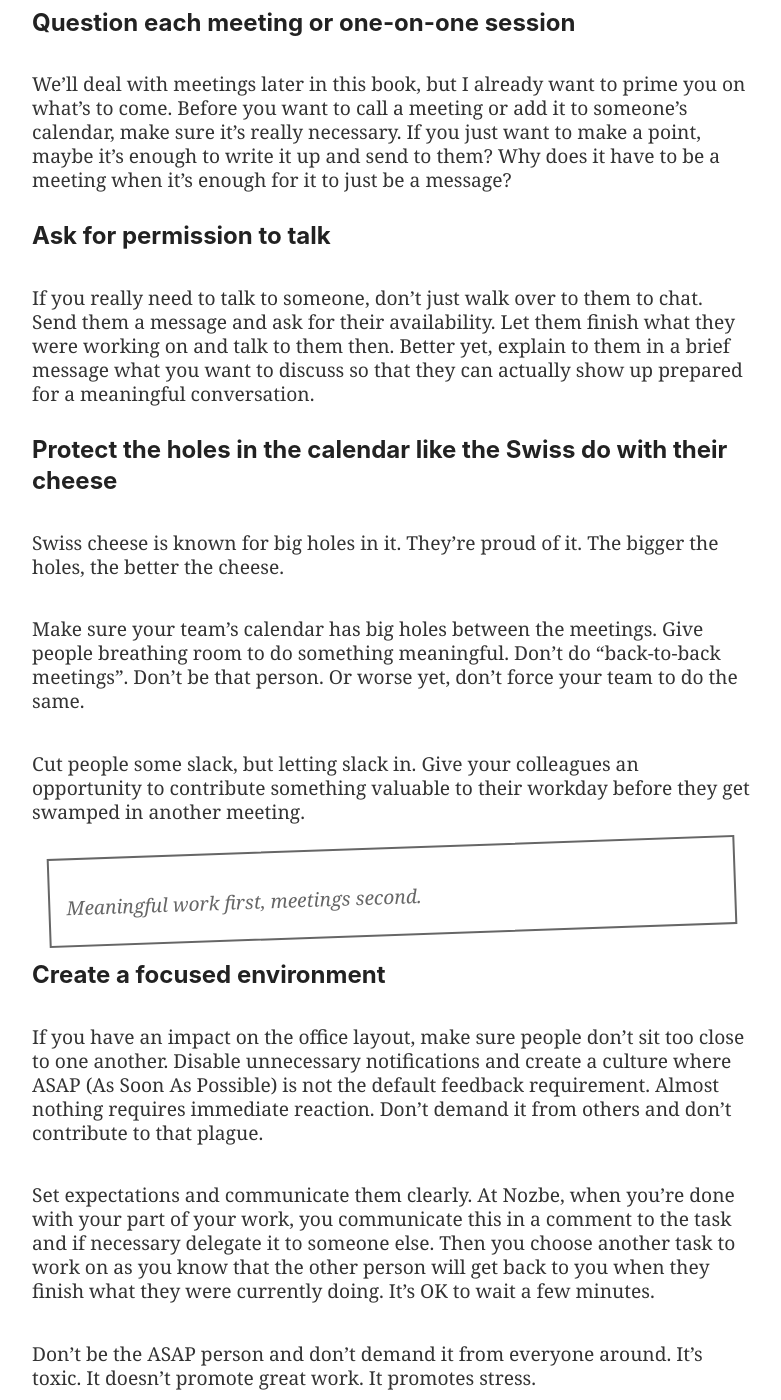
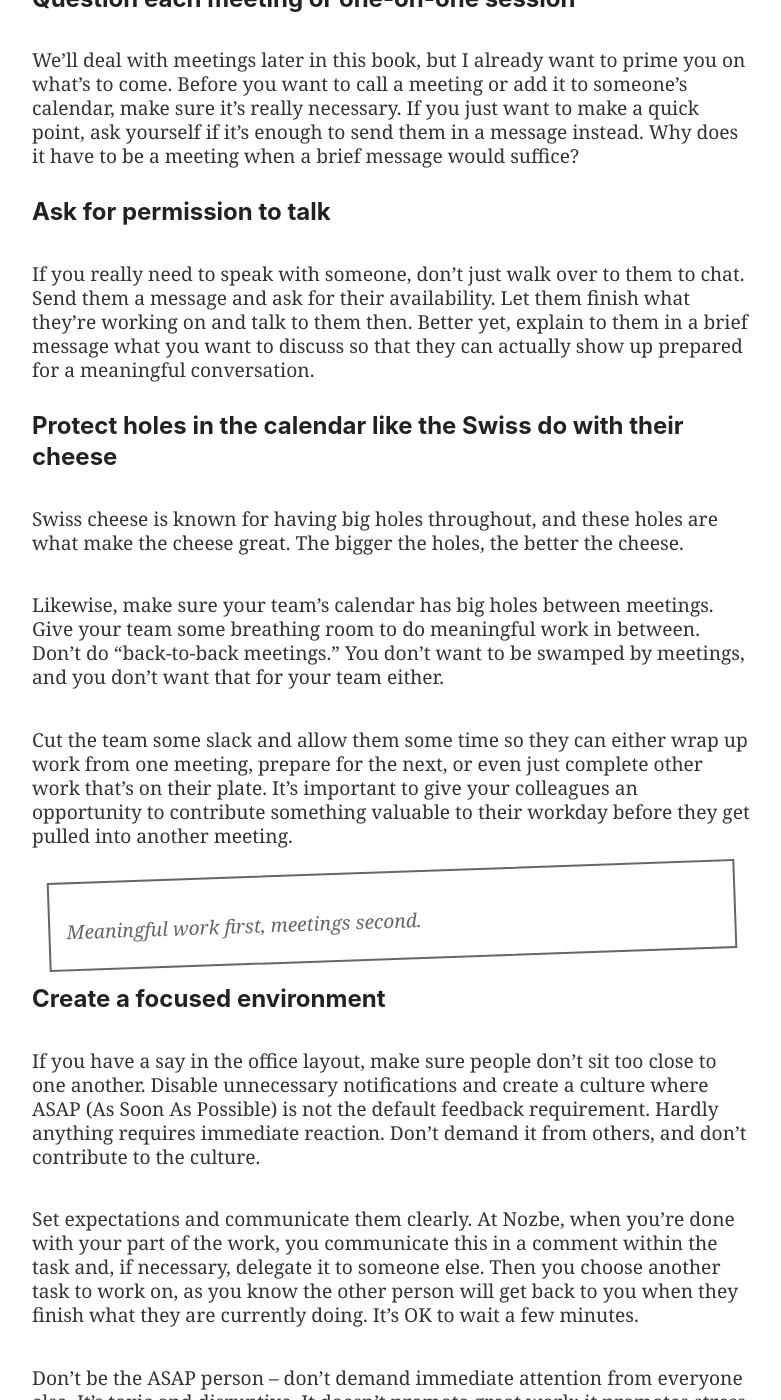
Before and after one commit to Nozbe/NoOffice.org, a Jekyll site: the page built from _book/focus.md, in a window 1280 px wide and 1400 px high, scrolled down 1828 px. Shown: the whole window, without its empty margins (248-1029 px from the left). Built offline with Jekyll 4.4.1, drawn with Linux system fonts in a browser that asks for light colours; some of the changed text lies outside the part shown.

Commit message:
proofreading

```diff
--- a/_book/focus.md
+++ b/_book/focus.md
@@ -1,121 +1,121 @@
 ---
 part: one
 title: Find focus at work
-subtitle: All everyone needs is love… and much more focused time to get stuff done.
+subtitle: All everyone needs is love… and much more focus time to get stuff done.
 ---
 
 * TOC
 {:toc}
 
-How do you make your team members work better? By giving them modern tools? More gadgets? Better perks? Fancier desks or chairs? Yes, maybe. But I'd say the most important thing you can do as a team leader is protect your people's focused time.
+How do you make your team members work better? By giving them modern tools? More gadgets? Better perks? Fancier desks or chairs? Yes, maybe. But I'd say the most important thing you can do as a team leader is protect your people's focus time.
 
 ## Why is focus so important these days?
 
-People are hired by companies to do great work. To really contribute to the company's bottom line. And to do that, they should deliver amazing results. Work X hours which produce 10X results, right?
+People are hired by companies to do great work, to really contribute to the company's bottom line. And to do that, they should deliver amazing results.
 
-But how do you want them to do that, if they're interrupted all the time?
+But how do you want people to do this if they're interrupted all the time?
 
-> It's not that people don't have enough time. They don't have enough focused time.
+> It's not that people don't have enough time; it’s that they don't have enough focus time.
 
-People who work as knowledge workers are there to use their brains, their professional expertise - to deliver great work.
+People who work as knowledge workers are there to use their brains and their professional expertise to deliver great work.
 
-Yet they are doomed to fail, if they’re stuck in meetings, bombarded with emails and notifications or interrupted by fellow colleagues "for just a minute."
+Yet they are doomed to fail if they’re stuck in meetings, bombarded with emails and notifications or interrupted by fellow colleagues "for just a minute."
 
-What's worse is that many managers aren't helping them at all! They invent status meetings without agenda and come up with all the creative ways of getting people's attention. While they should be shielding them and helping them find focus. That's their job!
+What's worse is that many managers aren't helping them at all! They invent status meetings without agendas and come up with creative ways of getting people's attention when they should really be shielding them and helping them find focus. That's their job!
 
 ## How to find and protect focus at work?
 
-As a manager, make it a primary goal for you - to give your people long stretches of time of uninterrupted work. Here are a few ideas:
+As a manager, make it one of your primary goals to give your people long stretches of time of uninterrupted work. Here are a few ideas:
 
 ### Question each meeting or one-on-one session
 
-We'll deal with meetings later in this book, but I already want to prime you on what's to come. Before you want to call a meeting or add it to someone's calendar, make sure it's really necessary. If you just want to make a point, maybe it's enough to write it up and send to them? Why does it have to be a meeting when it's enough for it to just be a message?
+We'll deal with meetings later in this book, but I already want to prime you on what's to come. Before you want to call a meeting or add it to someone's calendar, make sure it's really necessary. If you just want to make a quick point, ask yourself if  it's enough to  send them in a message instead. Why does it have to be a meeting when a brief message would suffice?
 
 ### Ask for permission to talk
 
-If you really need to talk to someone, don't just walk over to them to chat. Send them a message and ask for their availability. Let them finish what they were working on and talk to them then. Better yet, explain to them in a brief message what you want to discuss so that they can actually show up prepared for a meaningful conversation.
+If you really need to speak with someone, don't just walk over to them to chat. Send them a message and ask for their availability. Let them finish what they’re working on and talk to them then. Better yet, explain to them in a brief message what you want to discuss so that they can actually show up prepared for a meaningful conversation.
 
-### Protect the holes in the calendar like the Swiss do with their cheese
+### Protect holes in the calendar like the Swiss do with their cheese
 
-Swiss cheese is known for big holes in it. They're proud of it. The bigger the holes, the better the cheese.
+Swiss cheese is known for having big holes throughout, and these holes are what make the cheese great. The bigger the holes, the better the cheese.
 
-Make sure your team's calendar has big holes between the meetings. Give people breathing room to do something meaningful. Don't do "back-to-back meetings". Don't be that person. Or worse yet, don't force your team to do the same.
+Likewise, make sure your team's calendar has big holes between meetings. Give your team some breathing room to do meaningful work in between. Don't do "back-to-back meetings." You don’t want to be swamped by meetings, and you don’t want that for your team either.
 
-Cut people some slack, but letting slack in. Give your colleagues an opportunity to contribute something valuable to their workday before they get swamped in another meeting.
+Cut the team some slack and allow them some time so they can either wrap up work from one meeting, prepare for the next, or even just complete other work that’s on their plate. It’s important to give your colleagues an opportunity to contribute something valuable to their workday before they get pulled into another meeting.
 
 > Meaningful work first, meetings second.
 
 ### Create a focused environment
 
-If you have an impact on the office layout, make sure people don't sit too close to one another. Disable unnecessary notifications and create a culture where ASAP (As Soon As Possible) is not the default feedback requirement. Almost nothing requires immediate reaction. Don't demand it from others and don't contribute to that plague.
+If you have a say in the office layout, make sure people don't sit too close to one another. Disable unnecessary notifications and create a culture where ASAP (As Soon As Possible) is not the default feedback requirement. Hardly anything requires immediate reaction. Don't demand it from others, and don't contribute to the culture.
 
-Set expectations and communicate them clearly. At Nozbe, when you're done with your part of your work, you communicate this in a comment to the task and if necessary delegate it to someone else. Then you choose another task to work on as you know that the other person will get back to you when they finish what they were currently doing. It's OK to wait a few minutes.
+Set expectations and communicate them clearly. At Nozbe, when you're done with your part of the work, you communicate this in a comment within the task and, if necessary, delegate it to someone else. Then you choose another task to work on, as you know the other person will get back to you when they finish what they are currently doing. It's OK to wait a few minutes.
 
-Don't be the ASAP person and don't demand it from everyone around. It's toxic. It doesn't promote great work. It promotes stress.
+Don't be the ASAP person – don't demand immediate attention from everyone else. It's toxic and disruptive. It doesn't promote great work: it promotes stress.
 
-> Maximizing every team member’s focused time should be manager’s top priority.
+> Maximizing every team member’s focus time should be a manager’s top priority.
 
-## "Open" offices suck focus out of the room like a vacuum cleaner
+## "Open" offices suck the focus out of a room like a vacuum cleaner
 
-The new definition of a modern workspace is the "open floor" office. Where everyone sits next to each other. No walls. No barriers. No private space.
+The new definition of a modern workspace is the "open floor" office, where everyone sits next to each other. No walls. No barriers. No private space.
 
-Many managers and bosses love this concept. They say that the ideas are flowing like airwaves between people and creativity is skyrocketing as everyone can have serendipitous conversations.
+Many managers and bosses love this concept. They believe that ideas flow like airwaves between people and that creativity skyrockets when everyone can have serendipitous conversations.
 
-The whole Silicon Valley is all in on such offices. Facebook has supposedly built the largest "open office" in the world with the help of a very fancy architect firm. Apple has built a spaceship office with lots of open floors. If Apple and Facebook and all of Silicon Valley is doing it, it must be great, right?
+Silicon Valley is a massive promoter of such offices. Facebook has supposedly built the largest "open office" in the world with the help of a very high-end architecture firm. Apple has built a spaceship office with many open floors. So if Apple and Facebook and all of Silicon Valley is working this way, it must be great, right?
 
-The truth is that such offices are built to cater to the bosses' egos: *"Look at my amazing, creative, office-worker factory!".*
+The truth is that such offices are built to cater to the bosses' egos: *"Look at my amazing, creative, office-worker factory!"*
 
-Also, ask bosses at these companies why they have private offices and don't work on the open floor?
+Then why do bosses at these companies have private offices instead of working in the open space?
 
-> It's a typical "do as I say, don't do as I do" moment. "Open" office layout doesn't let people focus on their work but it lets their bosses see what's going on and do "management by looking around".
+> It's a typical "do as I say, not as I do" moment. An "open" office layout doesn't allow people to focus on their work, but it lets their bosses see what's going on and  perform “management by looking around."
 
-Now ask anyone how much they like working in such an office. People hate open offices. They struggle to find focus there. They can't get any meaningful work done. They bend over backwards to really make this work!
+Now ask anyone how much they like working in such an office… People hate open offices! They struggle to find focus there. They can't get any meaningful work done. They’re forced to work even harder to do their jobs in an unproductive environment!
 
-The bosses say it's all about "random chat", "collaboration", "serendipity", "casual exchange of ideas"… and that's great, but even if you do get a great idea like this, then when in the hell would you find the time and focus to write it up? To prepare it? To look at it from all angles and analyze it in peace? Well, not here…
+The bosses say it's all about "random chat," "collaboration," "serendipity," "the casual exchange of ideas"… and that's great, but even if your work breeds all of these great ideas, then when in the hell would you find the time and focus to write them up? To prepare your work? To look at it from all angles and analyze it in peace? Well, not here…
 
 ### The reality of "open offices"
 
-I've seen these offices. People using noise-cancelling headphones, getting lots of monitor screens, putting cardboard around their desks or even hiding under their fancy stand-up desks.[^1]
+I've seen these offices, seen people using noise-cancelling headphones, using multiple monitor screens, putting cardboard walls around their space or even hiding under their fancy stand-up desks.[^1]
 
-This is really bad. And the worst thing about it is that the myth of an open office work plan has already been abolished in the 80s! Yes, in the much popular "Peopleware" book![^2]
+This is terribler. And the worst thing about it is that the myth of an open office was already abolished in the 80s! Yes, this concept was quashed in the much popular Peopleware book![^2]
 
-If you want people in your office to work efficiently and with maximum focus, avoid "open offices" like a plague.
+If you want people in your office to work efficiently and with maximum focus, avoid "open offices" like the plague.
 
 1. Don't design your office in an open way.
 2. When in doubt about whether to go with a more "open office design", see point 1.
 3. If you really have to go "open office" for some reason, you'll find a few guidelines below.
 
-### Guidelines for offices focused on… focus at work.
+### Guidelines for offices that are serious about focus at work
 
-When designing your office:
+When designing your office, try to incorporate these ideas:
 
-- Space people out so that they can have some breathing room and peace and quiet to think and write up these brilliant ideas
-- Find natural barriers like furniture, whiteboards, walls so that people don't see each other at all times
-- Get a waterfall and put it in the middle of an office. The sound of water is soothing and cancels out many conversations
-- Create separate rooms for meetings or conversations. This way people talking don't interrupt everyone else.
-- Introduce "library rules" where people shouldn't just speak in the common open office space.
-- Design "common spaces" in a more attractive way - like cafeteria or kitchen. This is where people should meet for a casual coffee or serendipitous conversations.
+- Space people out so that they can have some breathing room from others and find some peace and quiet to think and write up their brilliant ideas.
+- Use natural barriers like furniture, whiteboards and walls so that people don't see each other at all times.
+- Get a waterfall and put it in the middle of an office. The sound of water is soothing and helps drown out many conversations.
+- Create separate rooms for meetings or conversations. This ensures that necessary conversations don't interrupt everyone else.
+- Introduce "library rules" where people know not to speak in the common open office space.
+- Design "common spaces" in a more attractive way – such as a cafeteria or a kitchen. This is where people should meet for a casual coffee or conversation.
 
 ## How one of my friends rebelled against the "open office"
 
-A friend of mine works in a traditionally big office with more than two thousand workers. They had an expansion project and built an additional wing in their office and in this new wing they designed the whole office floor in an "open" way.
+A friend of mine works in a traditionally big office with more than two thousand workers. There was an expansion project and the company built an additional wing in their office. In this new wing, they designed the entire office floor in an "open" way.
 
-The problem was that my friend's team was spoiled. They were all used to having their own private offices. And their work requires that! They spend most of their workday analyzing and preparing long and complicated documents. Focused work is what they do. And now suddenly their bosses were telling them to move to this new "open" environment.
+The problem was that my friend's team was spoiled. They were all used to having their own private offices – and their work requires that! They spend most of their workdays analyzing and preparing long and complicated documents. Focused work is what they do. And now suddenly their bosses were telling them to move to this new "open" environment.
 
 They flat out refused.
 
-They just said "no way" to their bosses and because their department is the biggest revenue-generating part of the business, they had the leverage.
+They said "no way" to their bosses, and because their department is the biggest revenue-generating part of the business, they had the leverage.
 
-After much debate and discussion their bosses caved. They left my friend's team alone and moved other people to the "open offices".
+After much debate and discussion, their bosses caved. They left my friend's team alone and moved other people to the "open offices."
 
-The sad part of this story is that the bosses didn't take the hint. If the most important department in the company doesn't want to work in an "open office", maybe it's not such a good idea in the first place?
+The sad part of this story is that the bosses didn't take the hint. If the most important department in the company doesn't want to work in an "open office," maybe it's not such a good idea in the first place.
 
-## One thing: guard your people's focused time!
+## The one thing: guard your people's focus time!
 
-If work is not a place to go, but a thing you do - make sure you and your colleagues really do it. As a manager do everything in your power to maximize your team members' focused time. As a colleague be mindful of other people's work. Let them finish. Let them find focus. Let them do their best work. And you do the same.
+If work is not a place to go, but a thing you do, make sure you and your colleagues really do it. As a manager, do everything in your power to maximize your team members' focus time. As a colleague, be mindful of other people's work. Let them finish. Let them find focus. Let them do their best work. And you can do the same.
 
-To learn more about focused work and how to find focus at work, I recommend Cal Newport's excellent book: "Deep Work"[^3]
+To learn more about focused work and how to find focus at work, I recommend Cal Newport's excellent book, Deep Work[^3]
 
-[^1]: I've posted on my blog about Silicon Valley's [disregard for remote work](https://sliwinski.com/sv-remote/), embrace of [open office floor plan](https://sliwinski.com/3-productivity-tips-and-tricks-for-open-space/) and particularly [Facebook's office](https://sliwinski.com/openoffice/) and most recently [Modern Worplace](https://sliwinski.com/workplace/) documentary.
-[^2]: [Peopleware: Productive Projects and Teams](https://en.wikipedia.org/wiki/Peopleware:_Productive_Projects_and_Teams) by Tom DeMarco and Tim Lister, originally written in 1987 and later updated in 1999 and 2013.
+[^1]: I've posted on my blog about Silicon Valley's [disregard for remote work](https://sliwinski.com/sv-remote/), the embrace of [the open office floor plan](https://sliwinski.com/3-productivity-tips-and-tricks-for-open-space/) and particularly [Facebook's office](https://sliwinski.com/openoffice/) and most recently the [Modern Workplace](https://sliwinski.com/workplace/) documentary.
+[^2]: [Peopleware: Productive Projects and Teams] (https://en.wikipedia.org/wiki/Peopleware:_Productive_Projects_and_Teams) by Tom DeMarco and Tim Lister, originally written in 1987 and later updated in 1999 and 2013.
 [^3]: [Deep Work: Rules for Focused Success in a Distracted World (2016)](https://www.calnewport.com/books/deep-work/) by Cal Newport.
```
